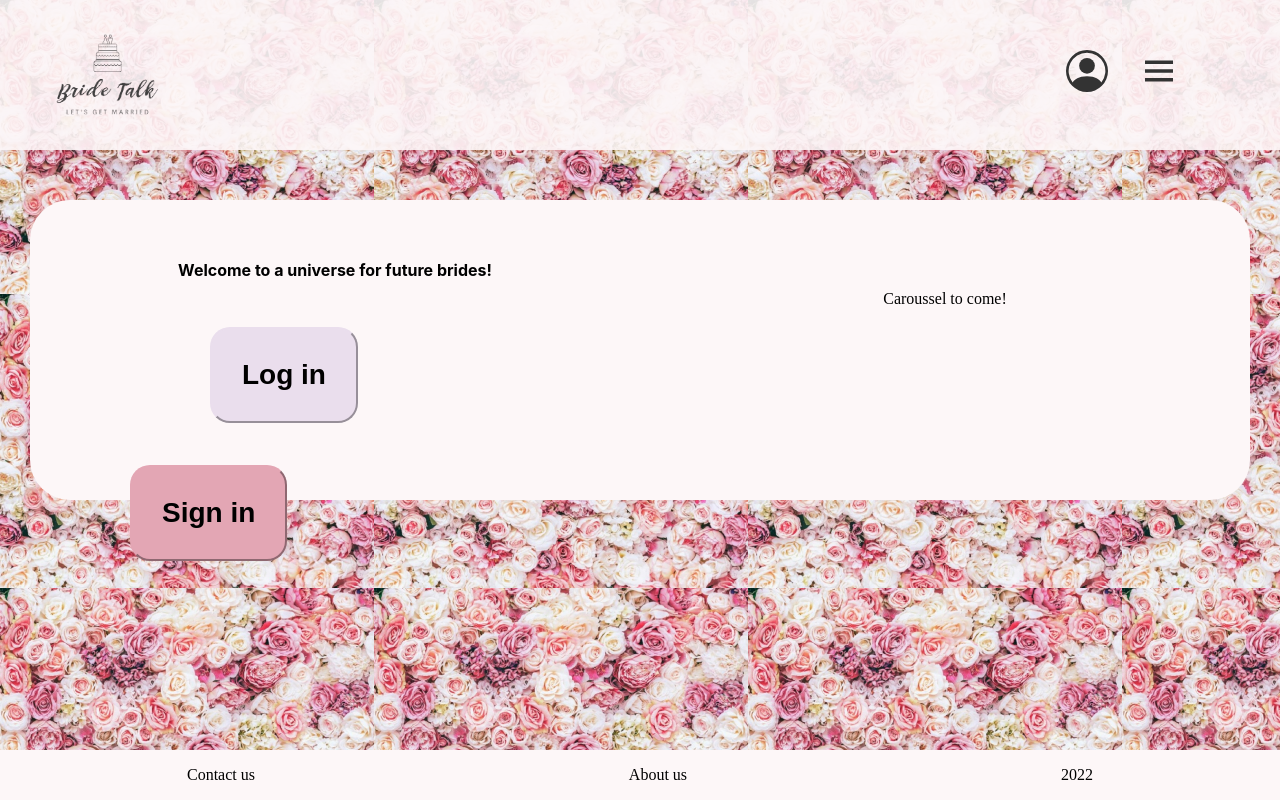
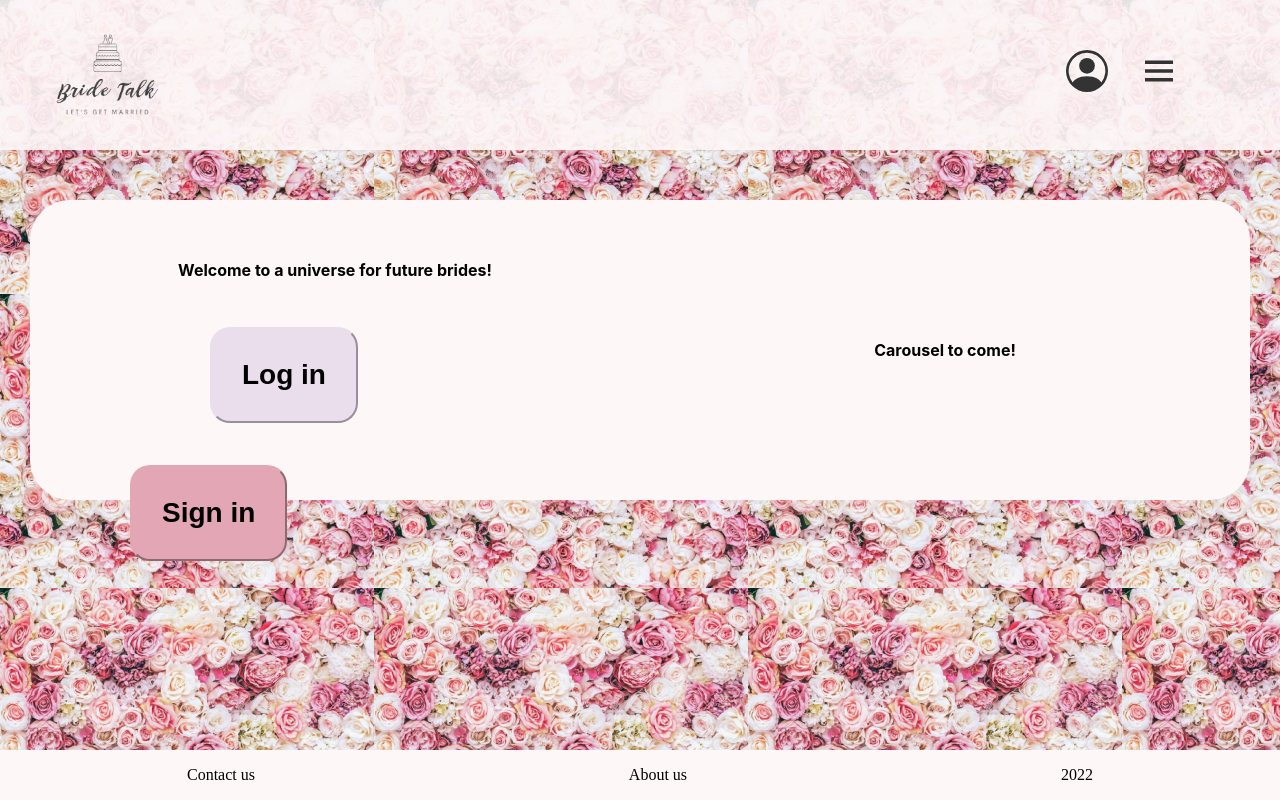
Before and after one commit to dta-byte/BrideTalk, a React (Create React App) app in the folder bridetalk_project/: page / in a window 1280 px wide. Built offline with nearby package versions, Linux system fonts and the light colour scheme; a web font is replaced by a local one.

Commit message:
css headline

```diff
--- a/bridetalk_project/src/components/atoms/typographies/BodyText.jsx
+++ b/bridetalk_project/src/components/atoms/typographies/BodyText.jsx
@@ -2,13 +2,13 @@ import React from "react";
 import "./bodytext.css";
 
 export const BodyText = (props) => {
-  const { headline } = props;
+  const { text } = props;
 
   return (
     <>
       <div className="headline"></div>
 
-      <div className="text">{headline}</div>
+      <div className="text">{ text }</div>
     </>
   );
 };
--- a/bridetalk_project/src/components/atoms/typographies/headline1.css
+++ b/bridetalk_project/src/components/atoms/typographies/headline1.css
@@ -3,5 +3,4 @@
     margin-top: 50px;
     margin-bottom: 35px;
     font-size: 36px;
-    font-weight: 400;
 }
--- a/bridetalk_project/src/components/pages/HomePage/HomePage.jsx
+++ b/bridetalk_project/src/components/pages/HomePage/HomePage.jsx
@@ -1,5 +1,5 @@
 import { useNavigate } from "react-router-dom";
-import { Headline1 } from "../../atoms";
+import { BodyText, Headline1 } from "../../atoms";
 
 import "./homepage.css";
 
@@ -35,7 +35,9 @@ export const HomePage = () => {
         </div>
 
         {/* Caroussel */}
-        <div className="column-left">Caroussel to come!</div>
+        <div className="column-left">
+        <BodyText text="Carousel to come!"></BodyText>
+       </div>
         {/* Contianer ends */}
       </div>
     </>
```
